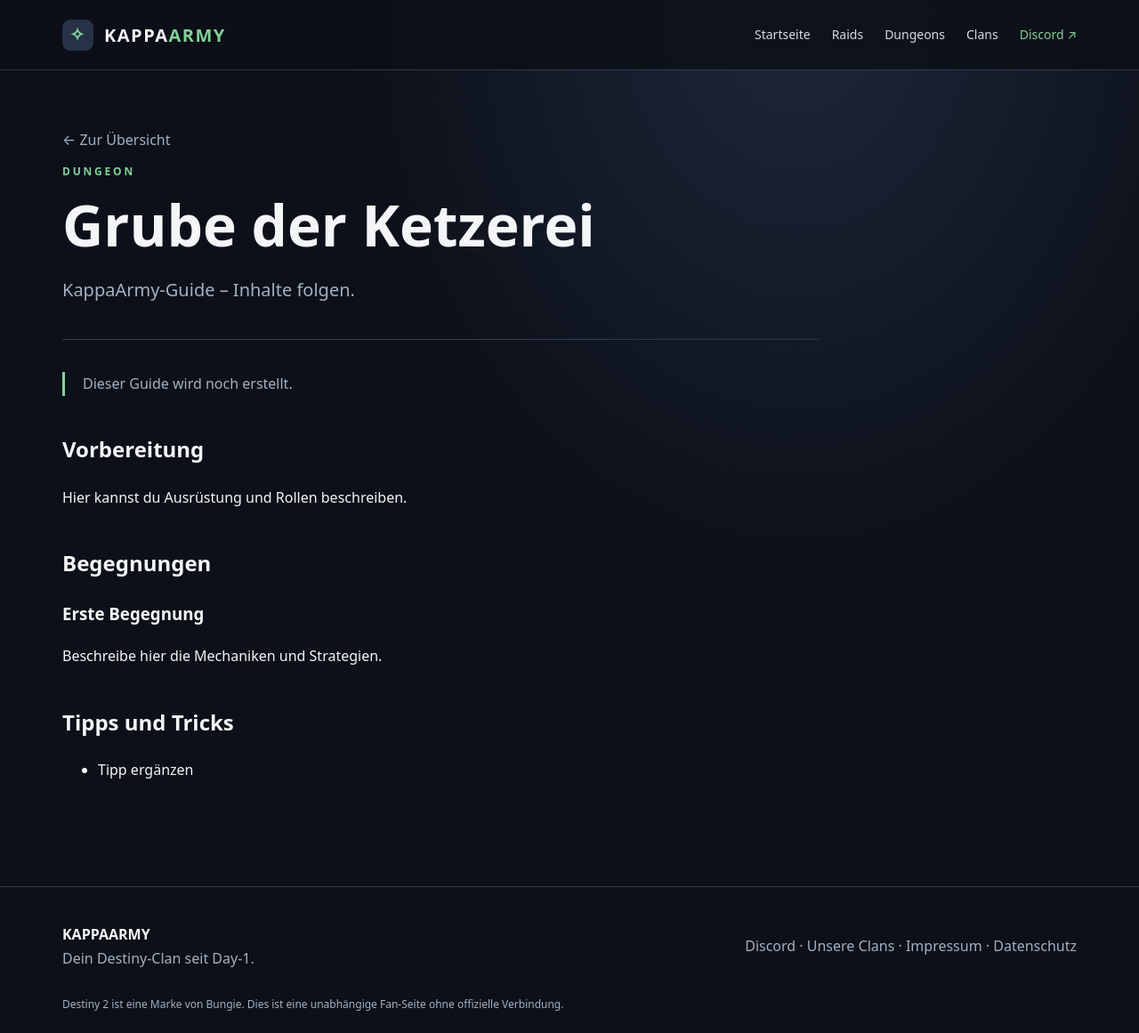
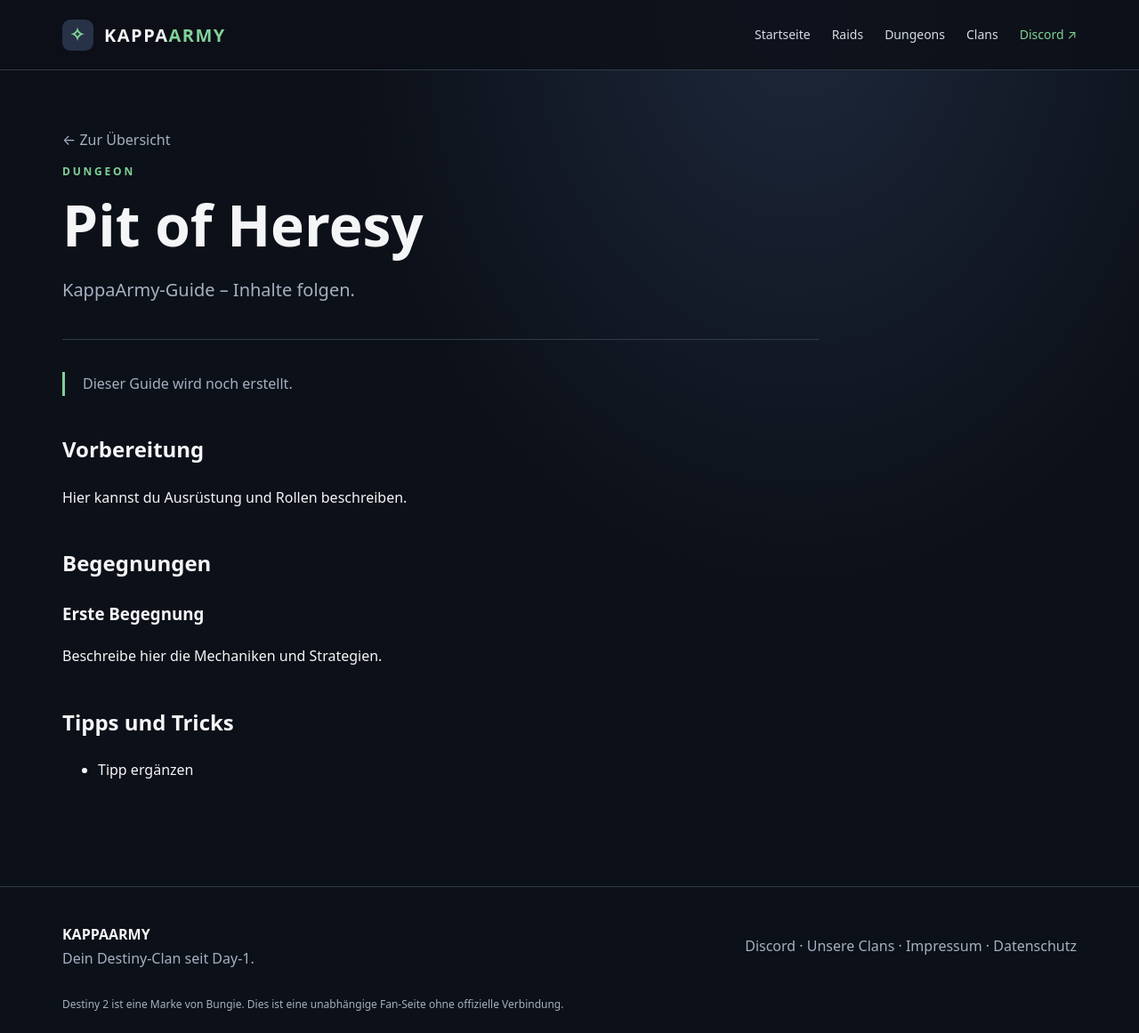
Before and after one commit to KappaArmy/KappaArmy, a Jekyll site: the page built from _dungeons/pit_of_heresy.md, in a window 1280 px wide. Shown: the whole page at 89% size. Built offline with Jekyll 4.4.1, drawn with Linux system fonts in a browser that asks for light colours.

Commit message:
Use English guide title

```diff
--- a/_dungeons/pit_of_heresy.md
+++ b/_dungeons/pit_of_heresy.md
@@ -1,5 +1,5 @@
 ---
-title: "Grube der Ketzerei"
+title: "Pit of Heresy"
 description: "KappaArmy-Guide – Inhalte folgen."
 ---
 
```
